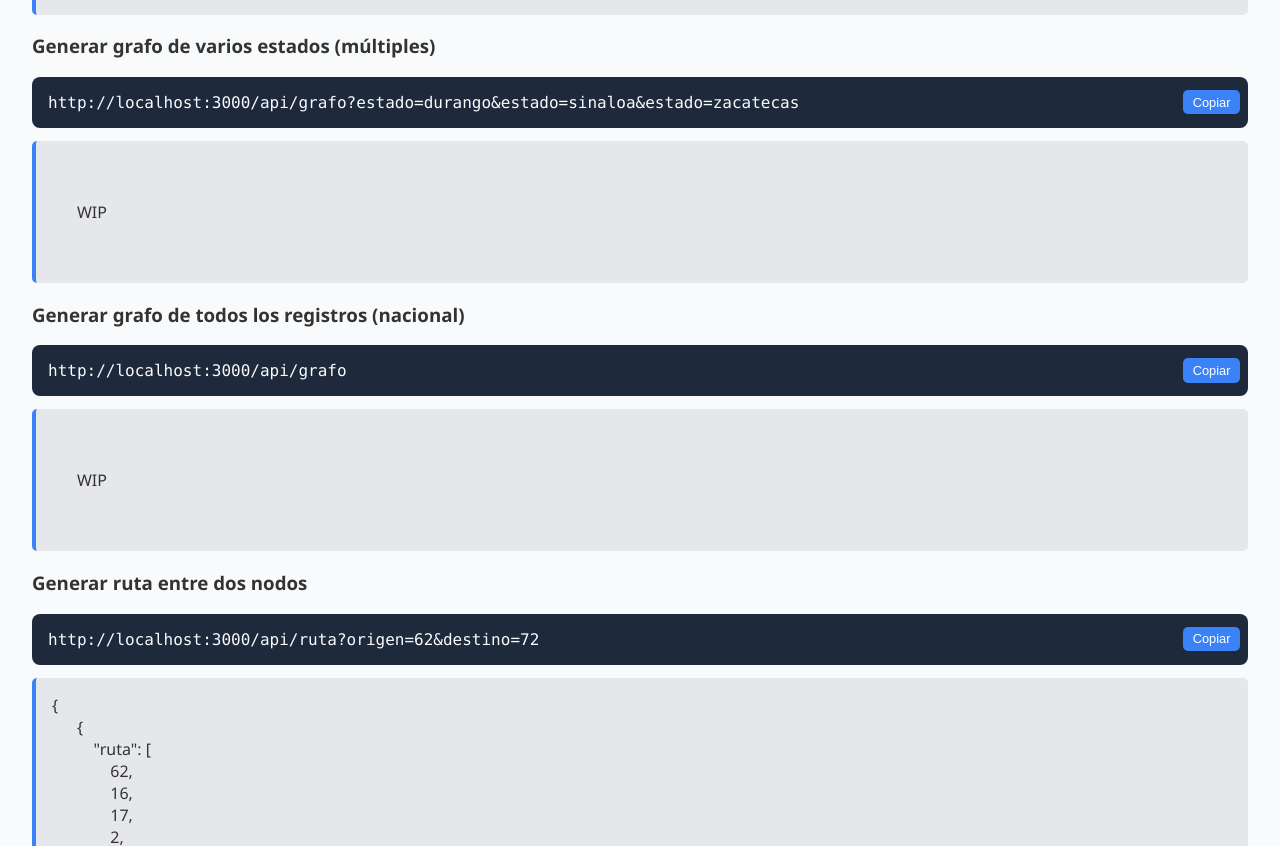
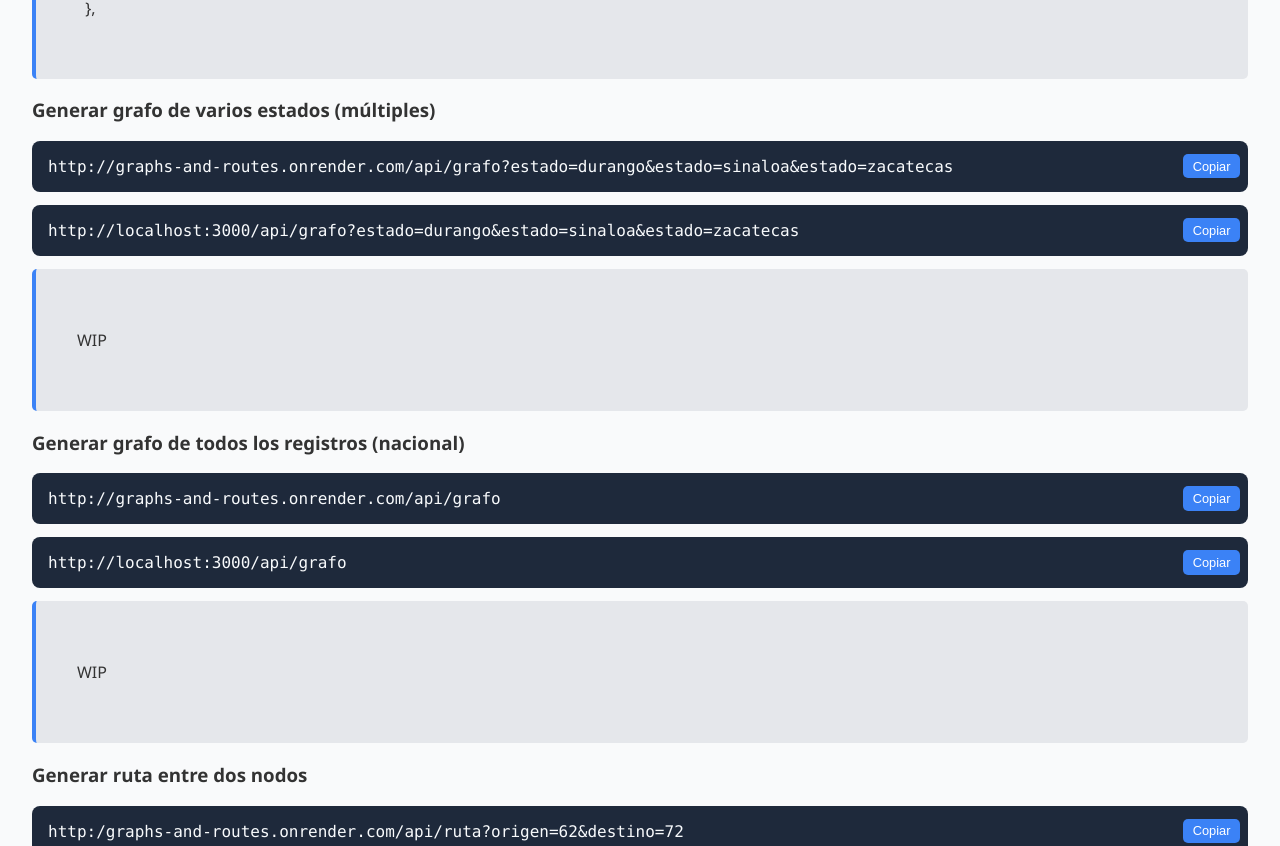
Before and after one commit to BlackFreshMint/graphs_and_routes, a website: page src/public/docs.html in a window 1280 px wide. Shown: the part 1572-2418 px from the top of the page. Drawn offline with Linux system fonts and the light colour scheme.

Commit message:
docs update
changed links to both localhost and web

```diff
--- a/src/public/docs.html
+++ b/src/public/docs.html
@@ -58,6 +58,7 @@
     <h2>Peticiones Backend</h2>
 
     <h3>Generar grafo de un estado (singular)</h3>
+    <pre><code id="grafo-estado">http://graphs-and-routes.onrender.com/api/grafo?estado=zacatecas</code><button class="copy-btn" onclick="copy('grafo-estado')">Copiar</button></pre>
     <pre><code id="grafo-estado">http://localhost:3000/api/grafo?estado=zacatecas</code><button class="copy-btn" onclick="copy('grafo-estado')">Copiar</button></pre>
     <div class="output-box">
       #meramente ilustrativo,
@@ -116,7 +117,9 @@
     </div>
 
     <h3>Generar grafo de varios estados (múltiples)</h3>
+    <pre><code id="grafo-multiple">http://graphs-and-routes.onrender.com/api/grafo?estado=durango&estado=sinaloa&estado=zacatecas</code><button class="copy-btn" onclick="copy('grafo-multiple')">Copiar</button></pre>
     <pre><code id="grafo-multiple">http://localhost:3000/api/grafo?estado=durango&estado=sinaloa&estado=zacatecas</code><button class="copy-btn" onclick="copy('grafo-multiple')">Copiar</button></pre>
+
     <div class="output-box">
 
       WIP
@@ -124,7 +127,9 @@
     </div>
 
     <h3>Generar grafo de todos los registros (nacional)</h3>
-    <pre><code id="grafo-todos">http://localhost:3000/api/grafo</code><button class="copy-btn" onclick="copy('grafo-todos')">Copiar</button></pre>
+    <pre><code id="grafo-todos">http://graphs-and-routes.onrender.com/api/grafo</code><button class="copy-btn" onclick="copy('grafo-todos')">Copiar</button></pre>
+    <pre><code id="vis-ruta">http://localhost:3000/api/grafo</code><button class="copy-btn" onclick="copy('vis-ruta')">Copiar</button></pre>
+
     <div class="output-box">
 
       WIP
@@ -132,7 +137,7 @@
     </div>
 
     <h3>Generar ruta entre dos nodos</h3>
-    <pre><code id="ruta-nodos">http://localhost:3000/api/ruta?origen=62&destino=72</code><button class="copy-btn" onclick="copy('ruta-nodos')">Copiar</button></pre>
+    <pre><code id="ruta-nodos">http:/graphs-and-routes.onrender.com/api/ruta?origen=62&destino=72</code><button class="copy-btn" onclick="copy('ruta-nodos')">Copiar</button></pre>
     <div class="output-box">{
       {
           "ruta": [
@@ -152,7 +157,9 @@
     <h2>Peticiones Frontend (Visualización)</h2>
 
     <h3>Visualizar ruta entre dos nodos en mapa</h3>
+    <pre><code id="vis-ruta">http://graphs-and-routes.onrender.com/api/visualizadorRuta?archivo=62_72.json</code><button class="copy-btn" onclick="copy('vis-ruta')">Copiar</button></pre>
     <pre><code id="vis-ruta">http://localhost:3000/api/visualizadorRuta?archivo=62_72.json</code><button class="copy-btn" onclick="copy('vis-ruta')">Copiar</button></pre>
+
     <div class="output-box">
       <center>
       <img src="/img/ruta.png">
@@ -160,7 +167,9 @@
     </div>
 
     <h3>Visualizar grafo en mapa</h3>
-    <pre><code id="vis-grafo">http://localhost:3000/api/visualizador</code><button class="copy-btn" onclick="copy('vis-grafo')">Copiar</button></pre>
+    <pre><code id="vis-grafo">https://graphs-and-routes.onrender.com/api/visualizador</code><button class="copy-btn" onclick="copy('vis-grafo')">Copiar</button></pre>
+    <pre><code id="vis-ruta">http://localhost:3000/api/visualizador</code><button class="copy-btn" onclick="copy('vis-ruta')">Copiar</button></pre>
+
     <div class="output-box">WIP</div>
   </section>
 
```
